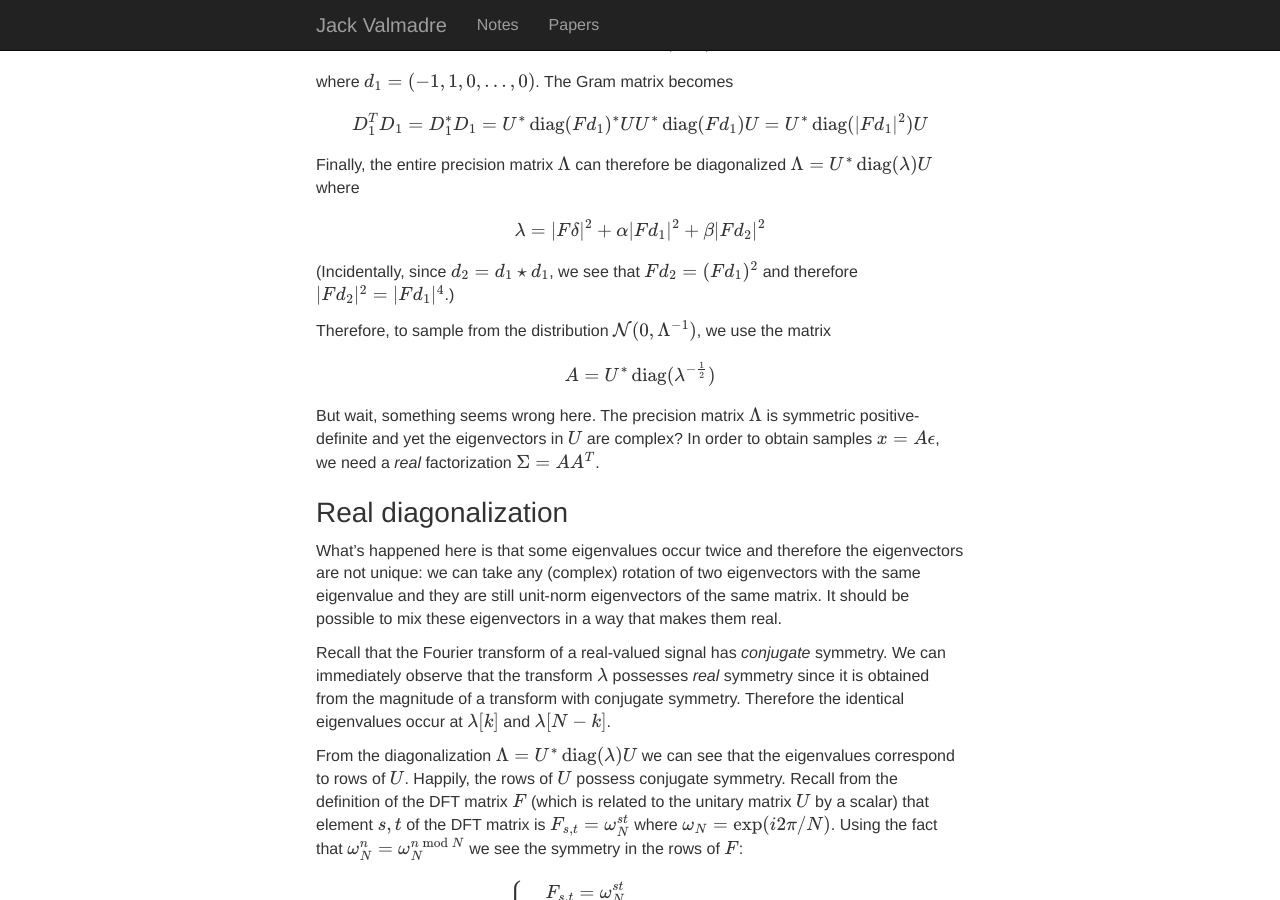
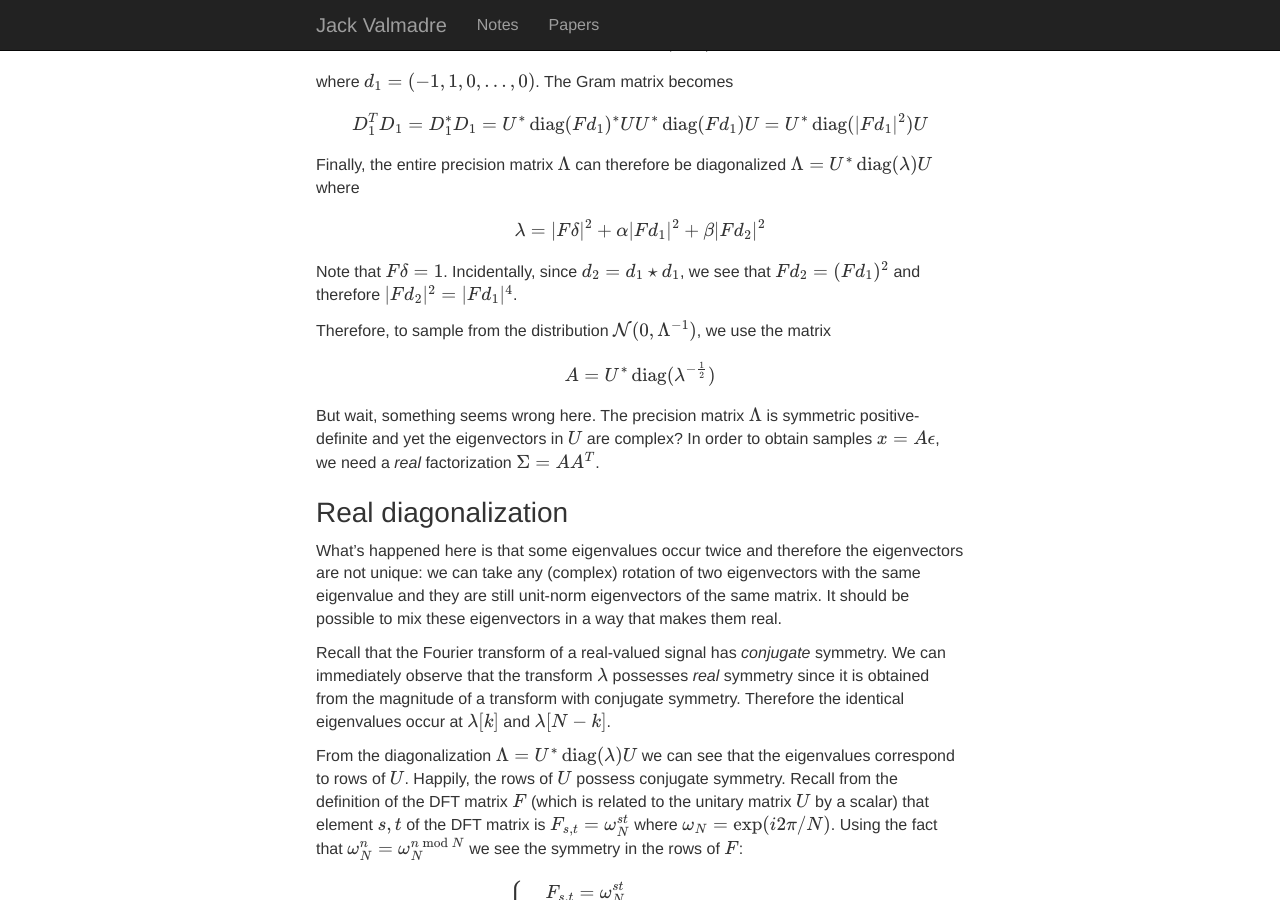
Before and after one commit to jvlmdr/jack.valmadre.net, a Jekyll site: the page built from notes/_posts/2020-01-06-sample-smooth-paths.md, in a window 1280 px wide and 900 px high, scrolled down 1821 px. Built offline with Jekyll 4.4.1, drawn with Linux system fonts in a browser that asks for light colours; nearby versions of some CDN libraries; formulas are drawn with MathJax 3.

Commit message:
Add comment for F delta

```diff
--- a/notes/_posts/2020-01-06-sample-smooth-paths.md
+++ b/notes/_posts/2020-01-06-sample-smooth-paths.md
@@ -70,7 +70,8 @@ Finally, the entire precision matrix $\Lambda$ can therefore be diagonalized $\L
 
 $$ \lambda = \lvert F \delta \rvert^{2} + \alpha \lvert F d_{1} \rvert^{2} + \beta \lvert F d_{2} \rvert^{2} $$
 
-(Incidentally, since $d_2 = d_1 \star d_1$, we see that $F d_{2} = (F d_{1})^2$ and therefore $\lvert F d_{2} \rvert^2 = \lvert F d_{1} \rvert^4$.)
+Note that $F \delta = 1$.
+Incidentally, since $d_2 = d_1 \star d_1$, we see that $F d_{2} = (F d_{1})^2$ and therefore $\lvert F d_{2} \rvert^2 = \lvert F d_{1} \rvert^4$.
 
 Therefore, to sample from the distribution $\mathcal{N}(0, \Lambda^{-1})$, we use the matrix
 
```
